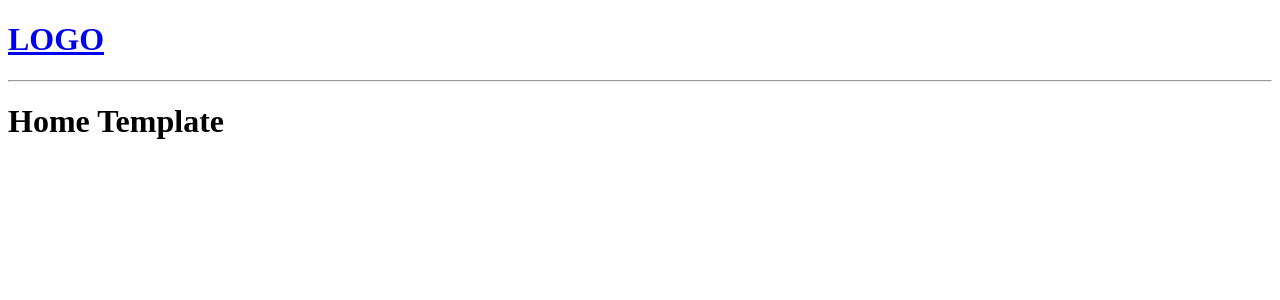
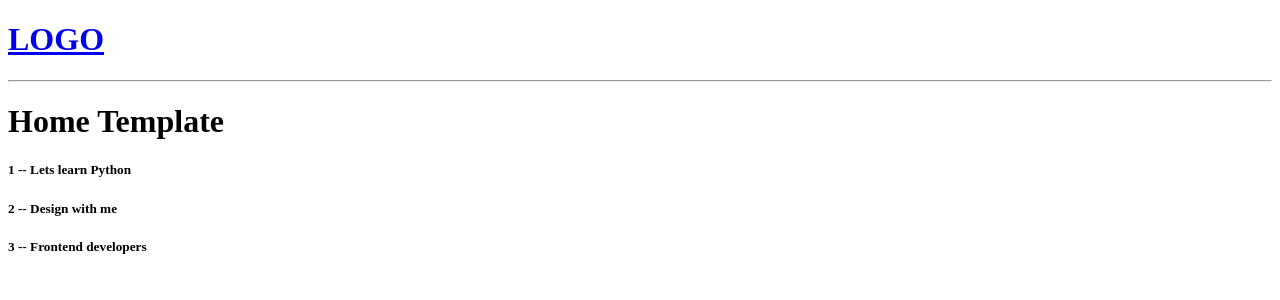
Before and after one commit to EAmbrozas/studybud, a Django app: page / in a window 1280 px wide. Shown: the top 300 px of the page. Run offline with Django 3.2, Linux system fonts and the light colour scheme.

Commit message:
Add 3 rooms in views.py file and render it out in home.html

```diff
--- a/base/views.py
+++ b/base/views.py
@@ -2,11 +2,16 @@ from django.shortcuts import render
 
 # Create your views here.
 
-from django.http import HttpResponse
+rooms = [
+    {'id': 1, 'name': 'Lets learn Python'},
+    {'id': 2, 'name': 'Design with me'},
+    {'id': 3, 'name': 'Frontend developers'},
+]
 
 
 def home(request):
-    return render(request, 'home.html')
+    context = {'rooms': rooms}
+    return render(request, 'home.html', context)
 
 
 def room(request):
--- a/templates/home.html
+++ b/templates/home.html
@@ -2,4 +2,14 @@
 
 {% block content %}
 <h1>Home Template</h1>
+
+<div>
+    <div>
+        {% for room in rooms %}
+            <div>
+                <h5>{{room.id}} -- {{room.name}}</h5>
+            </div>
+        {% endfor %}
+    </div>
+</div>
 {% endblock content %}
```
